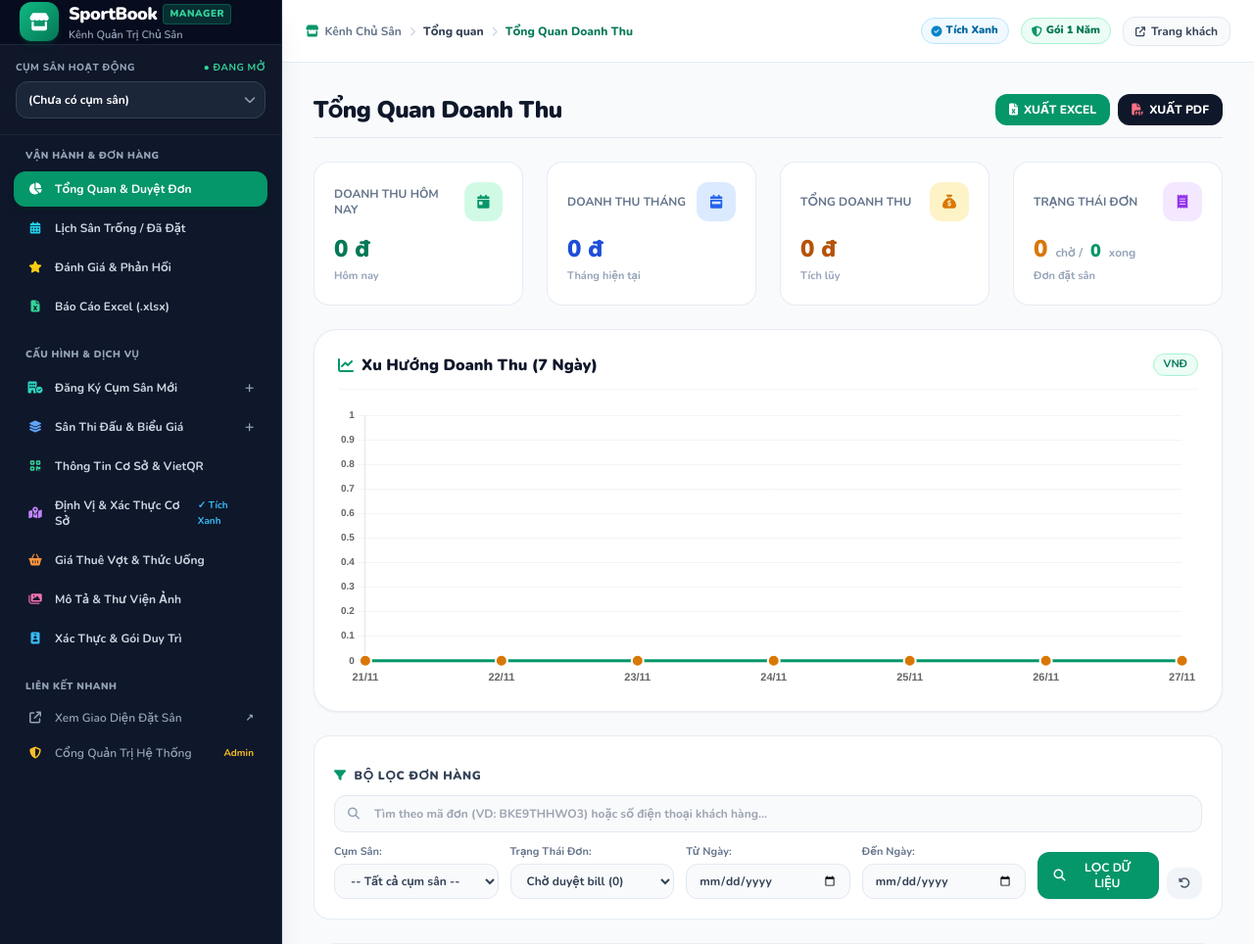
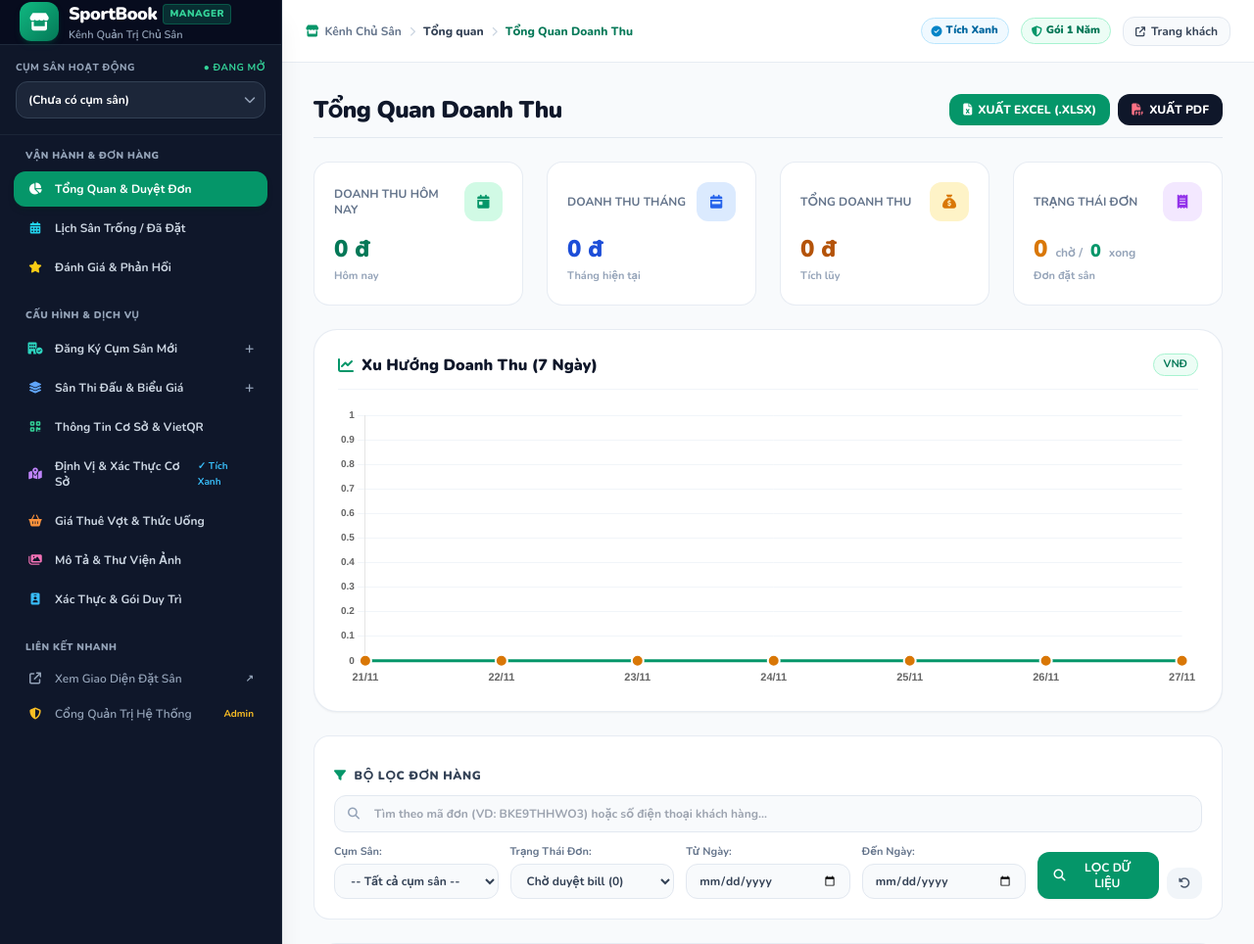
Before and after one commit to hangtr29/Dat-san-the-thao, a Django app: page /bookings/dashboard/ in a window 1280 px wide. Shown: the top 964 px of the page at 98% size. Run offline with Django 5.2, Linux system fonts and the light colour scheme; the visitor is signed in with stand-in values (Sample User, id 1); data comes from the database, SQL or seed files in the repository; data that the repository does not hold is empty; some libraries are stand-ins or nearby versions.

Commit message:
refactor(ui): move Excel (.xlsx) export from sidebar to Revenue Overview toolbar

```diff
--- a/templates/base_owner.html
+++ b/templates/base_owner.html
@@ -219,15 +219,6 @@
                             {% if reviews %}
                             <span class="text-[11px] text-slate-400 font-bold">({{ reviews|length }})</span>
                             {% endif %}
-                        </a>
-
-                        <!-- 1.4 Báo cáo Excel thật (.xlsx) -->
-                        <a href="{% url 'bookings:owner_export_excel' %}{% if selected_facility_id %}?facility_id={{ selected_facility_id }}{% endif %}"
-                            class="flex items-center justify-between px-3.5 py-2.5 rounded-xl text-xs font-bold transition {% if active_menu == 'export' %}bg-emerald-600 text-white shadow-md shadow-emerald-950/30{% else %}text-slate-300 hover:bg-slate-800 hover:text-white{% endif %}">
-                            <div class="flex items-center gap-3">
-                                <i class="fa-solid fa-file-excel w-4 text-center {% if active_menu == 'export' %}text-white{% else %}text-emerald-400{% endif %}"></i>
-                                <span>Báo Cáo Excel (.xlsx)</span>
-                            </div>
                         </a>
                     </div>
                 </div>
--- a/templates/bookings/owner_dashboard.html
+++ b/templates/bookings/owner_dashboard.html
@@ -48,10 +48,11 @@
 
         {% if active_tab == 'orders' %}
         <div class="flex items-center gap-2">
-            <a href="{% url 'bookings:owner_export_revenue_csv' %}?facility_id={{ selected_facility_id }}&date_from={{ date_from }}&date_to={{ date_to }}"
+            <a href="{% url 'bookings:owner_export_excel' %}?facility_id={{ selected_facility_id }}&date_from={{ date_from }}&date_to={{ date_to }}"
+                title="Tải báo cáo doanh thu định dạng Excel (.xlsx) theo bộ lọc hiện tại"
                 class="px-3.5 py-2 rounded-xl bg-emerald-600 hover:bg-emerald-700 text-white font-extrabold text-xs uppercase shadow-xs transition flex items-center gap-1.5">
                 <i class="fa-solid fa-file-excel"></i>
-                <span>Xuất Excel</span>
+                <span>Xuất Excel (.xlsx)</span>
             </a>
             <a href="{% url 'bookings:owner_export_revenue_pdf' %}?facility_id={{ selected_facility_id }}&date_from={{ date_from }}&date_to={{ date_to }}"
                 target="_blank"
```
